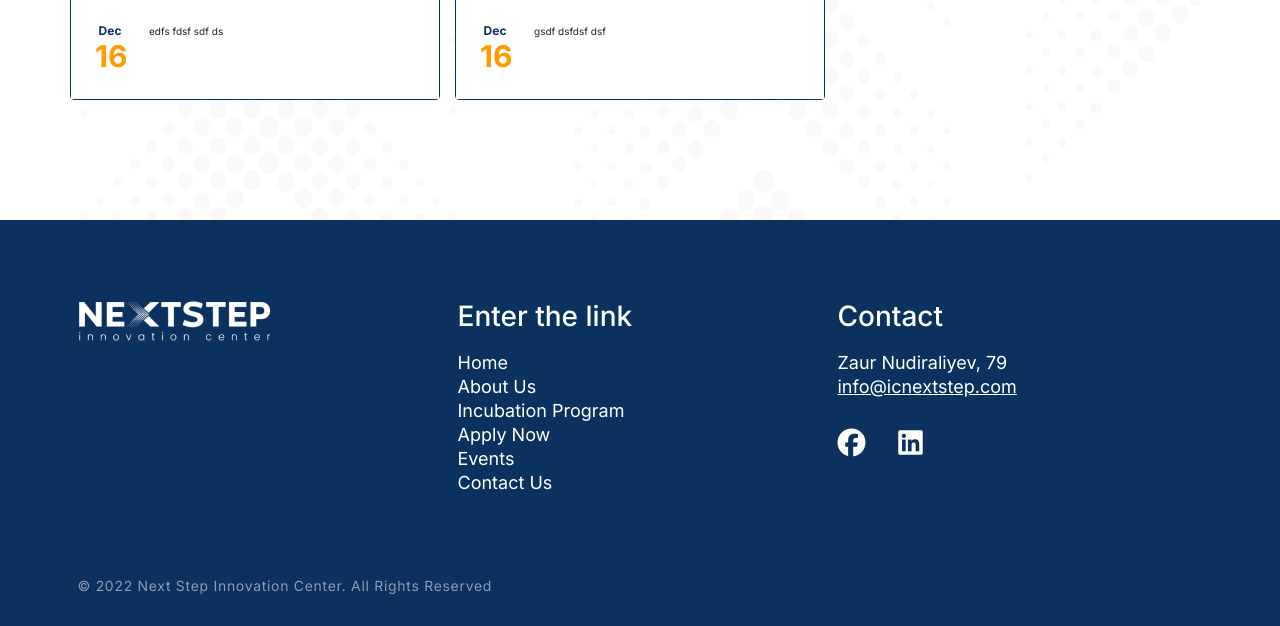
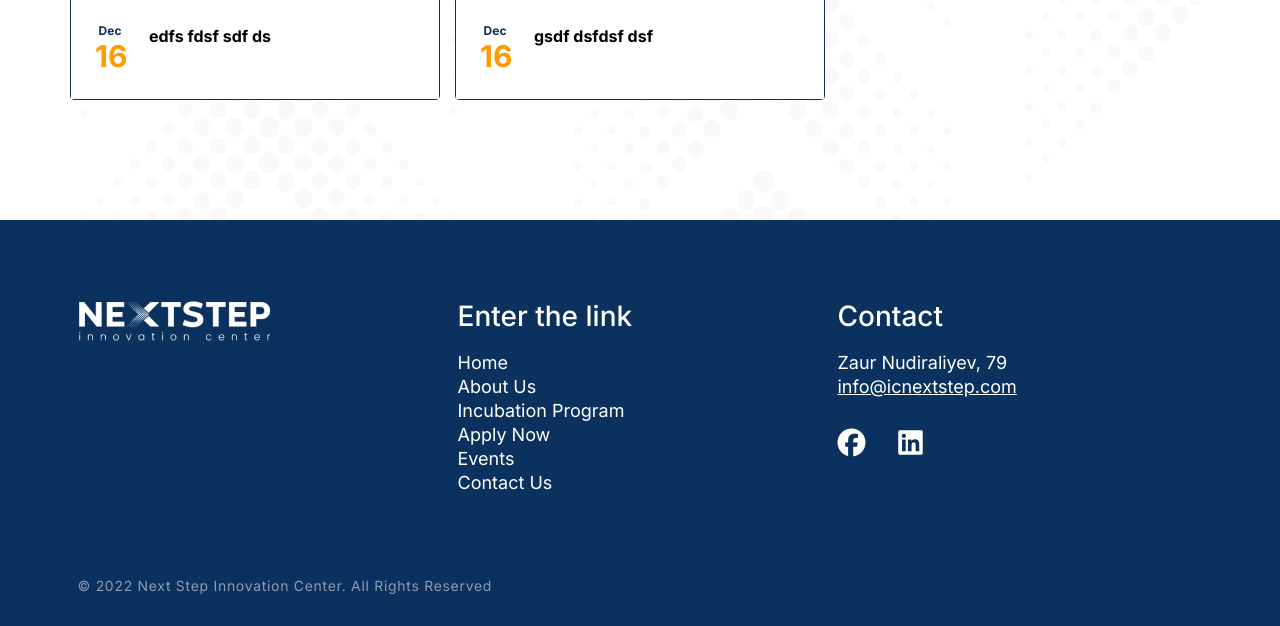
Before and after one commit to amurad77/nextstep, a Django app: a page that uses core/templates/event-details.html in a window 1280 px wide. Shown: the part 1282-1908 px from the top of the page. Run offline with Django 3.2, Linux system fonts and the light colour scheme; data comes from the database, SQL or seed files in the repository; some libraries are stand-ins or nearby versions.

Commit message:
editing events page

```diff
--- a/core/templates/event-details.html
+++ b/core/templates/event-details.html
@@ -33,9 +33,9 @@
                             <div class="news-img" style="background-image: url('{{i.cover_image.url}}');"></div>
                             <div class="news-body">
                                 <p class="news-date">{{i.created_at|date:"M"}} <span>{{i.created_at|date:"d"}}</span></p>
-                                <div>
+                                <div class="news-desc">
                                     <p class="news-title">{{i.title}}</p>
-                                    <p class="news-desc">{{i.description|truncatechars:40|safe}}</p>
+                                    {{i.description|truncatechars:80|safe}}
                                 </div>
                             </div>
                         </div>
```
